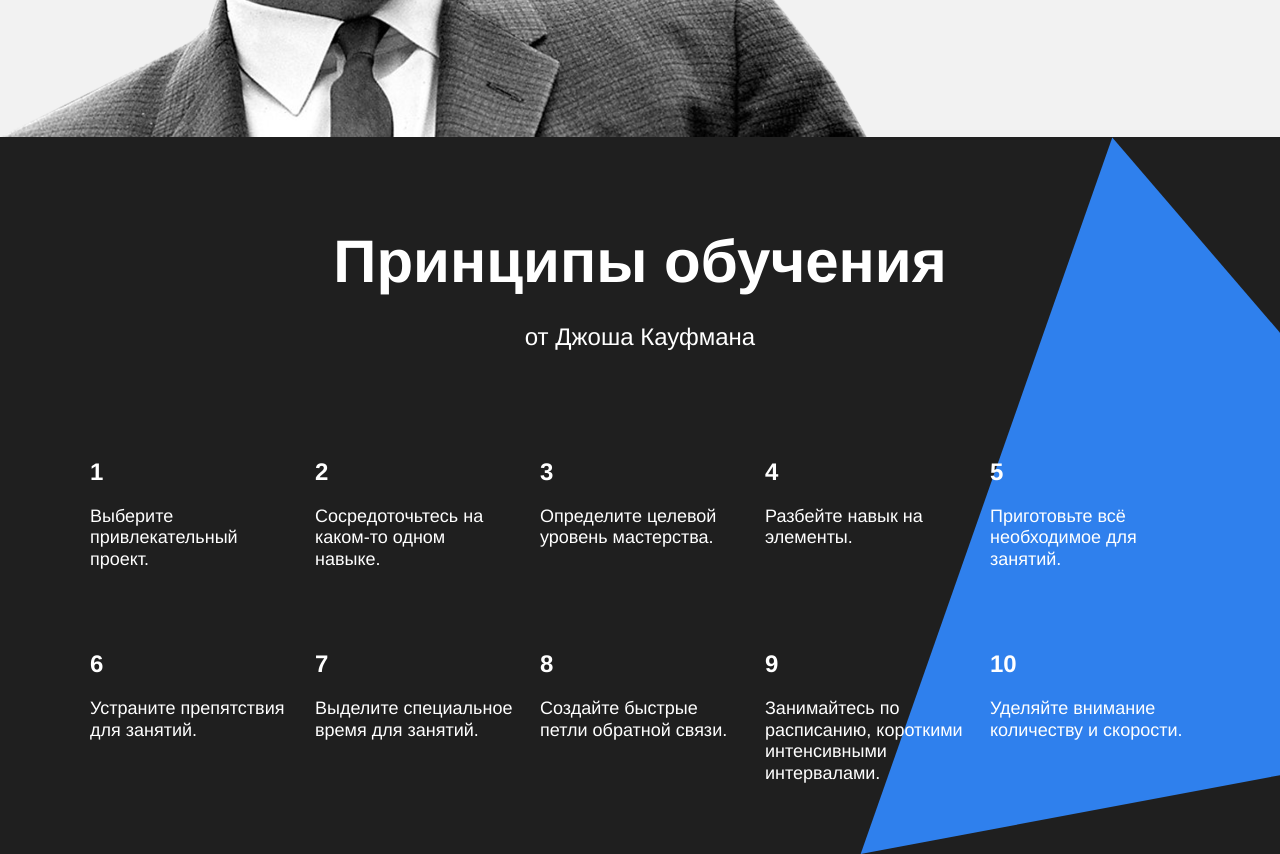
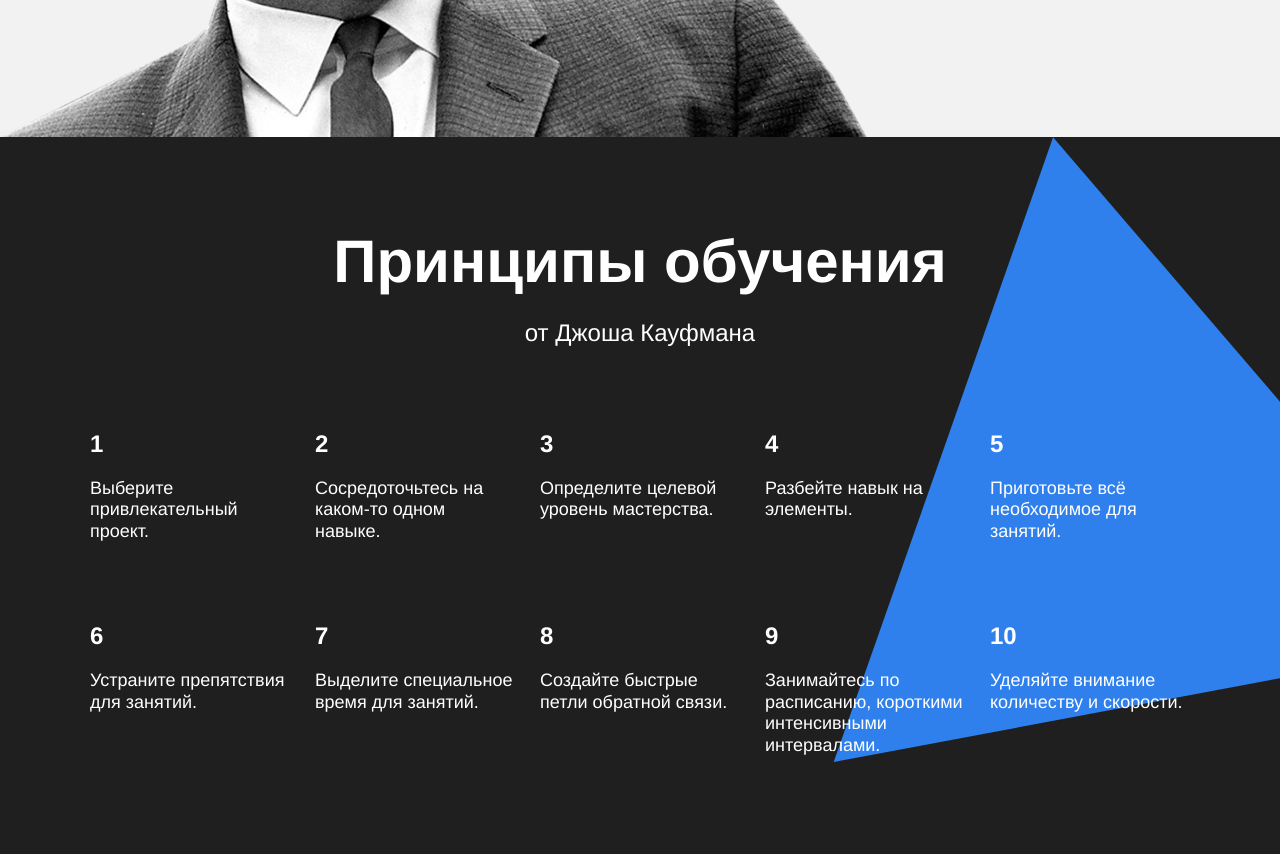
Before and after one commit to ivitalka/how-to-learn, a plain HTML site: page index.html in a window 1280 px wide. Shown: the part 2660-3514 px from the top of the page. Drawn offline with Linux system fonts and the light colour scheme.

Commit message:
внес правки после второго ревью

```diff
--- a/index.html
+++ b/index.html
@@ -34,10 +34,10 @@
       </section>
 
       <section class="digits">
-        <h2 class="digits-title">
+        <h2 class="section-title">
           Цифры и факты
         </h2>
-        <p class="digits-subtitle">
+        <p class="section-subtitle">
           Про учёбу и мозг
         </p>
         <ul class="table">
@@ -85,8 +85,8 @@
       </section>
 
       <section class="kaufman">
-        <h2 class="kaufman-title kaufman-title_theme_dark">Принципы обучения</h2>
-        <p class="kaufman-subtitle kaufman-subtitle_theme_dark">от Джоша Кауфмана</p>
+        <h2 class="section-title section-title_theme_dark">Принципы обучения</h2>
+        <p class="section-subtitle section-subtitle_theme_dark">от Джоша Кауфмана</p>
         <ul class="table table_theme_dark">
           <li class="table__cell table__cell_theme_dark">
             <h3 class="table__heading table__heading_theme_dark">1</h3>
@@ -135,7 +135,7 @@
     <footer class="footer">
       <div class="footer__columns">
 
-        <div class="footer__column footer__column_copyright">
+        <div class="footer__column footer__column_content_copyright">
           <img src="./images/logo_place_footer.svg" alt="Яндекс.Практикум" class="logo logo_place_footer">
           <p class="footer__autor">&mdash;&copy; 2020 Vitaly Konovalov </p>
         </div>
--- a/styles/style.css
+++ b/styles/style.css
@@ -136,7 +136,7 @@
   margin-top: 100px;
 }
 
-.digits-title {
+.section-title {
   text-align: center;
   width: 60%;
   line-height: 1.15;
@@ -145,7 +145,7 @@
   font-weight: bold;
 }
 
-.digits-subtitle {
+.section-subtitle {
   margin: 0 auto;
   font-weight: normal;
   text-align: center;
@@ -238,22 +238,14 @@
   overflow: hidden;
 }
 
-.kaufman-title_theme_dark {
-  width: 60%;
-  margin: 0 auto;
-  font-weight: bold;
+.section-title_theme_dark {
   margin-top: 90px;
   margin-bottom: 20px;
-  text-align: center;
-  line-height: 69px;
-  font-size: 60px;
+  z-index: 1;
 }
 
-.kaufman-subtitle_theme_dark {
-  line-height: 34px;
-  font-size: 24px;
-  text-align: center;
-  font-weight: normal;
+.section-subtitle_theme_dark {
+  z-index: 1;
 }
 
 .table_theme_dark {
@@ -267,18 +259,14 @@
   color: white;
   margin-right: 0;
   margin-top: 80px;
-  z-index: 2;
+  z-index: 1;
 }
 
 .table__heading_theme_dark {
   margin-bottom: 20px;
-  line-height: 1.15;
-  font-size: 24px;
 }
 
 .table__text_theme_dark {
-  line-height: 1.2;
-  font-size: 18px;
 }
 
 .kaufman__triangle {
@@ -287,8 +275,8 @@
   height: 877px;
   top: 0;
   right: -210px;
-  z-index: 1;
   background-image: url("../images/kaufman-triangle.svg");
+  background-size: 877px 877px;
 }
 
 .footer {
@@ -307,7 +295,7 @@
   justify-content: space-between;
 }
 
-.footer__column_copyright {
+.footer__column_content_copyright {
   display: flex;
   flex-direction: column;
   flex-basis: 711px;
@@ -322,9 +310,11 @@
 }
 
 .footer__autor {
-
 margin-top: 18px;
 margin-bottom: 18px;
+line-height: 25px;
+font-size: 18px;
+font-weight: normal;
 }
 
 .footer__column_content {
```
